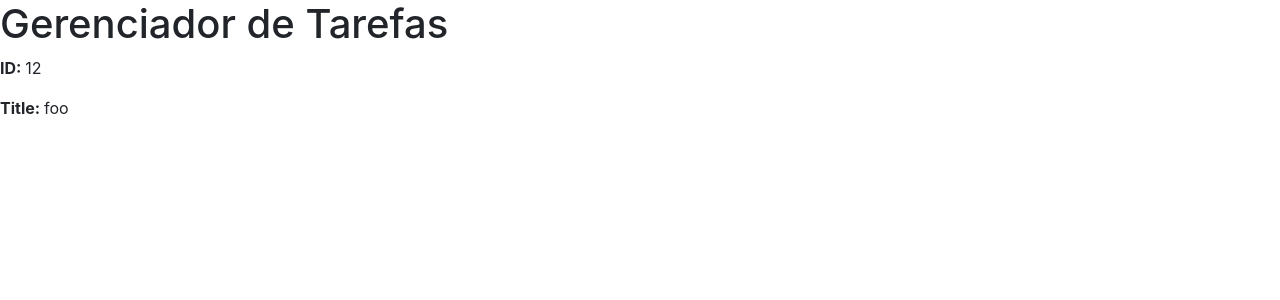
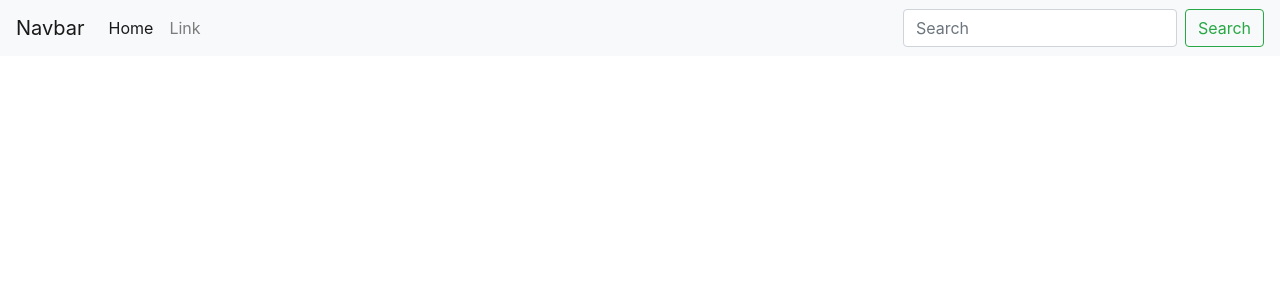
Before and after one commit to afonsir/task-manager-front-end, an Angular app: page / in a window 1280 px wide. Shown: the top 300 px of the page. Built offline with nearby package versions, Linux system fonts and the light colour scheme.

Commit message:
feat: add navbar component

```diff
--- a/src/app/app.component.html
+++ b/src/app/app.component.html
@@ -1,9 +1 @@
-<h1>{{ title }}</h1>
-
-<p>
-  <strong>ID: </strong>{{ task.id }}
-</p>
-
-<p>
-  <strong>Title: </strong>{{ task.title }}
-</p>
+<navbar></navbar>
--- a/src/app/app.module.ts
+++ b/src/app/app.module.ts
@@ -3,10 +3,12 @@
 
 import { AppRoutingModule } from './app-routing.module';
 import { AppComponent } from './app.component';
+import { NavbarComponent } from "./navbar/navbar.component";
 
 @NgModule({
   declarations: [
-    AppComponent
+    AppComponent,
+    NavbarComponent
   ],
   imports: [
     BrowserModule,
--- /dev/null
+++ b/src/app/navbar/navbar.component.html
@@ -0,0 +1,21 @@
+<nav class="navbar navbar-expand-lg navbar-light bg-light">
+  <a class="navbar-brand" href="#">Navbar</a>
+  <button class="navbar-toggler" type="button" data-toggle="collapse" data-target="#navbarSupportedContent" aria-controls="navbarSupportedContent" aria-expanded="false" aria-label="Toggle navigation">
+    <span class="navbar-toggler-icon"></span>
+  </button>
+
+  <div class="collapse navbar-collapse" id="navbarSupportedContent">
+    <ul class="navbar-nav mr-auto">
+      <li class="nav-item active">
+        <a class="nav-link" href="#">Home <span class="sr-only">(current)</span></a>
+      </li>
+      <li class="nav-item">
+        <a class="nav-link" href="#">Link</a>
+      </li>
+    </ul>
+    <form class="form-inline my-2 my-lg-0">
+      <input class="form-control mr-sm-2" type="search" placeholder="Search" aria-label="Search">
+      <button class="btn btn-outline-success my-2 my-sm-0" type="submit">Search</button>
+    </form>
+  </div>
+</nav>
```
Also changed, not shown: src/app/navbar/navbar.component.ts (added, +7 -0 lines).
